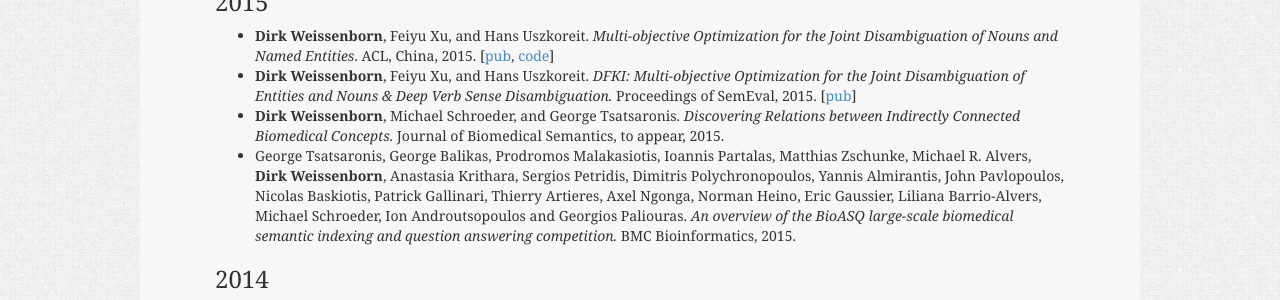
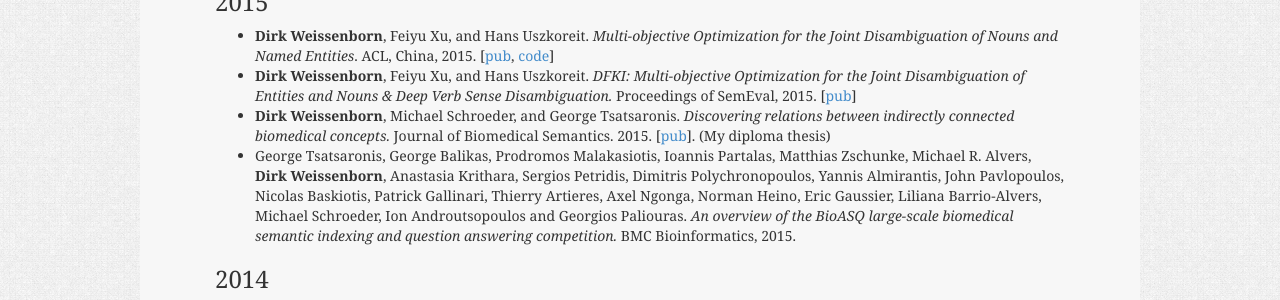
Before and after one commit to dirkweissenborn/dirkweissenborn.github.io, a Jekyll site: the page built from publications.md, in a window 1280 px wide. Shown: the part 278-578 px from the top of the page. Built offline with Jekyll 4.4.1, drawn with Linux system fonts in a browser that asks for light colours; Markdown is read by kramdown in place of the engine named in the settings.

Commit message:
Update publications.md

```diff
--- a/publications.md
+++ b/publications.md
@@ -10,7 +10,7 @@ layout: page
 ACL, China, 2015. [[pub](http://www.dfki.de/lt/publication_show.php?id=7736), [code](https://bitbucket.org/dfki-lt-re-group/mood)]
 * **Dirk Weissenborn**, Feiyu Xu, and Hans Uszkoreit. *DFKI: Multi-objective Optimization for the Joint Disambiguation of Entities and Nouns & Deep Verb Sense Disambiguation.*
 Proceedings of SemEval, 2015. [[pub](http://www.dfki.de/lt/publication_show.php?id=7737)]
-* **Dirk Weissenborn**, Michael Schroeder, and George Tsatsaronis. *Discovering Relations between Indirectly Connected Biomedical Concepts.* Journal of Biomedical Semantics, to appear, 2015.
+* **Dirk Weissenborn**, Michael Schroeder, and George Tsatsaronis. *Discovering relations between indirectly connected biomedical concepts.* Journal of Biomedical Semantics. 2015. [[pub](http://www.ncbi.nlm.nih.gov/pmc/articles/PMC4492092/)]. (My diploma thesis)
 * George Tsatsaronis, George Balikas, Prodromos Malakasiotis, Ioannis Partalas, Matthias Zschunke, Michael R. Alvers, **Dirk Weissenborn**, Anastasia Krithara, Sergios Petridis, Dimitris Polychronopoulos, Yannis Almirantis, John Pavlopoulos, Nicolas Baskiotis, Patrick Gallinari, Thierry Artieres, Axel Ngonga, Norman Heino, Eric Gaussier, Liliana Barrio-Alvers, Michael Schroeder, Ion Androutsopoulos and Georgios Paliouras. *An overview of the BioASQ large-scale biomedical semantic indexing and question answering competition.* BMC Bioinformatics, 2015.
 
 2014
```
